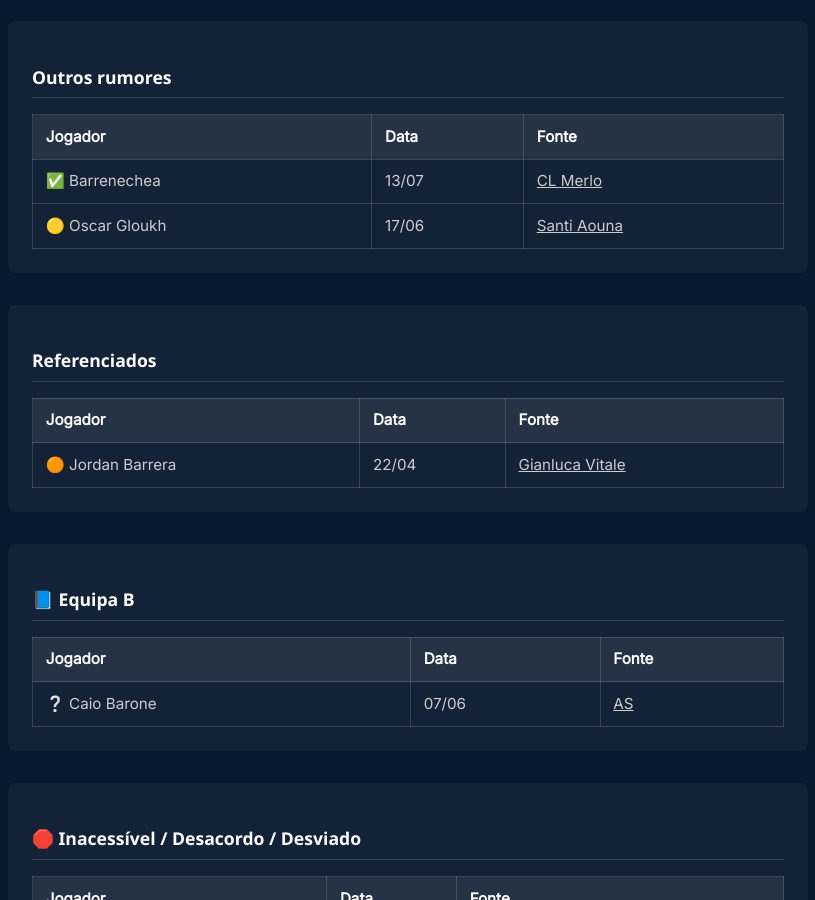
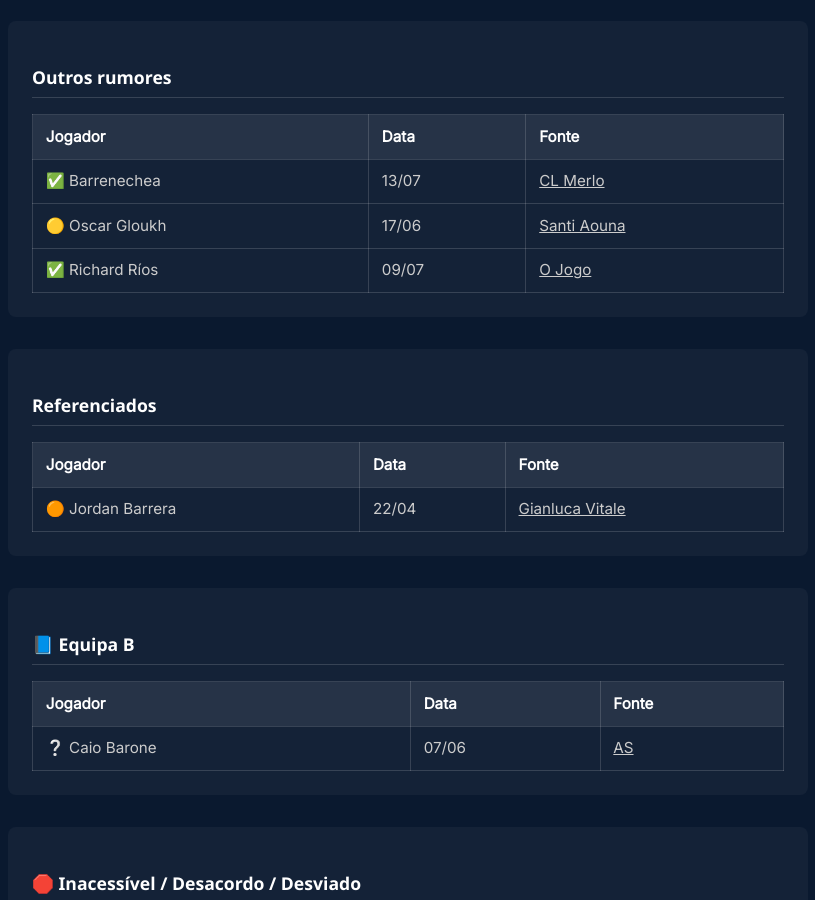
Before and after one commit to Azrial1739/teste-transfer, a Jekyll site: the page built from pages/arquivo.md, in a window 1280 px wide and 900 px high, scrolled down 337 px. Shown: the whole window, without its empty margins (232-1047 px from the left). Built offline with Jekyll 4.4.1, drawn with Linux system fonts in a browser that asks for light colours.

Commit message:
rios arquivado

```diff
--- a/pages/arquivo.md
+++ b/pages/arquivo.md
@@ -79,6 +79,15 @@ menu_title: Arquivo
         <td>17/06</td>
         <td>
           <a href="https://x.com/Santi_J_FM/status/1935009922413887763" target="_blank" style="color: #ccc; text-decoration: underline;">Santi Aouna</a>
+        </td>
+      </tr>
+    </tbody>
+    <tbody>
+      <tr>
+        <td>✅ Richard Ríos</td>
+        <td>09/07</td>
+        <td>
+          <a href="https://www.ojogo.pt/8143452045/richard-rios-foi-equacionado-mas-e-carta-fora-do-baralho-do-fc-porto/" target="_blank" style="color: #ccc; text-decoration: underline;">O Jogo</a>
         </td>
       </tr>
     </tbody>
```
